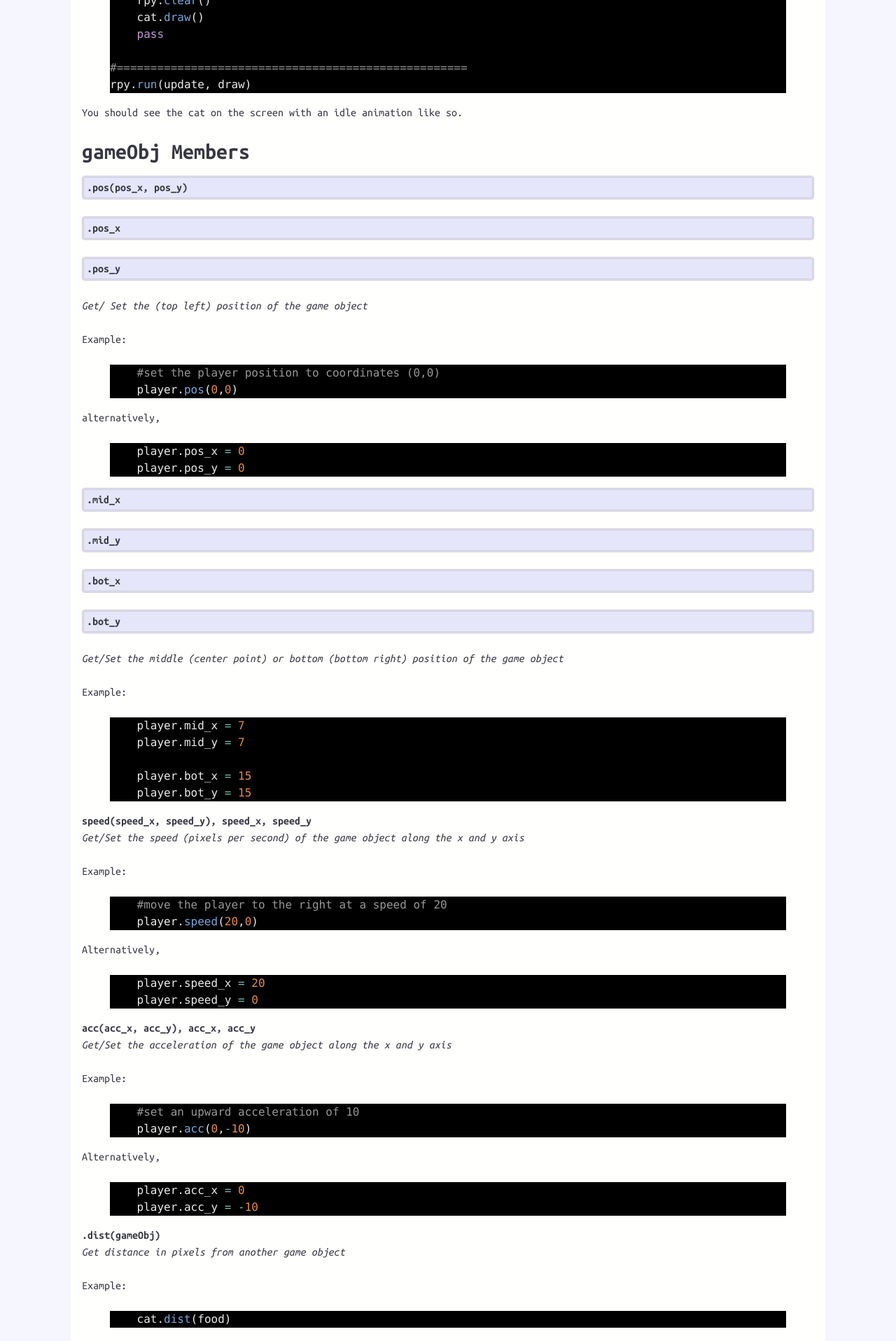
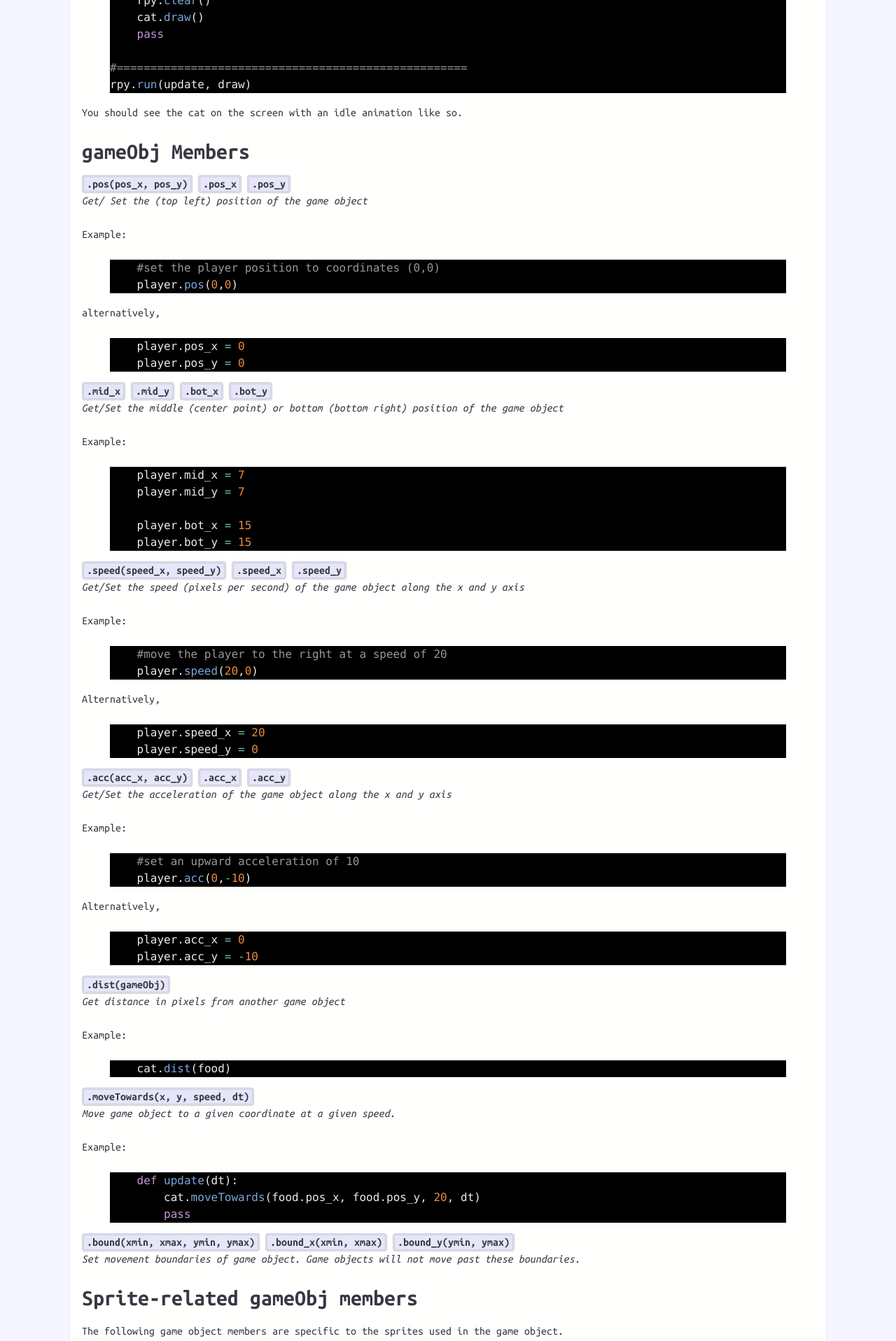
Before and after one commit to respawnin/retropy-docs, a Jekyll site: the page built from _posts/Game Engine/2023-08-30-api-reference.md, in a window 1280 px wide. Shown: the part 3357-5273 px from the top of the page at 70% size. Built offline with Jekyll 4.4.1, drawn with Linux system fonts in a browser that asks for light colours; nearby versions of some CDN libraries; comment, search, counter and statistics services are not loaded.

```diff
--- a/_posts/Game Engine/2023-08-30-api-reference.md
+++ b/_posts/Game Engine/2023-08-30-api-reference.md
@@ -175,7 +175,9 @@ Example:
     player.bot_y = 15
 {% endhighlight %}
 
-**speed(speed_x, speed_y), speed_x, speed_y**
+###### .speed(speed_x, speed_y)
+###### .speed_x
+###### .speed_y
 *Get/Set the speed (pixels per second) of the game object along the x and y axis*
 
 Example:
@@ -189,7 +191,9 @@ Alternatively,
     player.speed_y = 0
 {% endhighlight %}
 
-**acc(acc_x, acc_y), acc_x, acc_y**
+###### .acc(acc_x, acc_y)
+###### .acc_x
+###### .acc_y
 *Get/Set the acceleration of the game object along the x and y axis*
 
 Example:
@@ -204,7 +208,7 @@ Alternatively,
 {% endhighlight %}
 
 
-**.dist(gameObj)**
+###### .dist(gameObj)
 *Get distance in pixels from another game object*
 
 Example:
@@ -212,7 +216,7 @@ Example:
     cat.dist(food)
 {% endhighlight %}
 
-**.moveTowards(x, y, speed, dt)**
+###### .moveTowards(x, y, speed, dt)
 *Move game object to a given coordinate at a given speed.*
 
 Example:
@@ -223,9 +227,9 @@ Example:
 {% endhighlight %}
 
 
-**.bound(xmin, xmax, ymin, ymax)**
-**.bound_x(xmin, xmax)**
-**.bound_y(ymin, ymax)**
+###### .bound(xmin, xmax, ymin, ymax)
+###### .bound_x(xmin, xmax)
+###### .bound_y(ymin, ymax)
 *Set movement boundaries of game object. Game objects will not move past these boundaries.*
 
 ## Sprite-related gameObj members
@@ -233,7 +237,7 @@ The following game object members are specific to the sprites used in the game o
 
 These are especially useful for changing sprite properties on the fly.
 
-**.sprite(ptr_Sprite, flip_duration)**
+###### .sprite(ptr_Sprite, flip_duration)
 *Set pointer to sprite to be used.*
 
 Example:
@@ -243,12 +247,12 @@ Example:
 {% endhighlight %}
 
 
-**.currNdx(ndx)**
+###### .currNdx(ndx)
 *Set current index of sprite to be used. Pick index frame from animation.*
 
 Example use: Ending off a moving sprite animation to a final static image.
 
-**.flip(val)**
+###### .flip(val)
 *Flip sprite horizontally and/or vertically*
 
 Flip Options:
@@ -270,7 +274,7 @@ Example use: Changing player walking direction, without needing separate sprites
 {% endhighlight %}
 
 
-**.mode(val)**
+###### .mode(val)
 *Sprite animation display mode*
 
 Mode Options:
@@ -280,7 +284,7 @@ Mode Options:
 
 
 
-**.flipDuration(msec)**
+###### .flipDuration(msec)
 *Set how long(ms) to show each frame before showing the next frame in the animation (leave as 0 if sprite is static)*
 
 ## Colliders in game objects
--- a/_scss/_typography.scss
+++ b/_scss/_typography.scss
@@ -19,11 +19,9 @@ h1, h2, h3, h4, h5 {
 h6 {
   margin: 0 0 $line-height;
   opacity: 1.0;
-  background: #f5f6ff;
   color: #373842;
   font-family: "Ubuntu Mono",monospace;
-  font-size: .8rem;
-  text-rendering: optimizeLegibility;
+
 }
 .super-h1 {
   font-size: 3rem;
@@ -66,6 +64,8 @@ h6,
   font-weight: bold;
   border-style: double;
   background-color: lavender;
+  font-size: .8rem;
+  display: inline;
 }
 
 // Paragraphs
```
